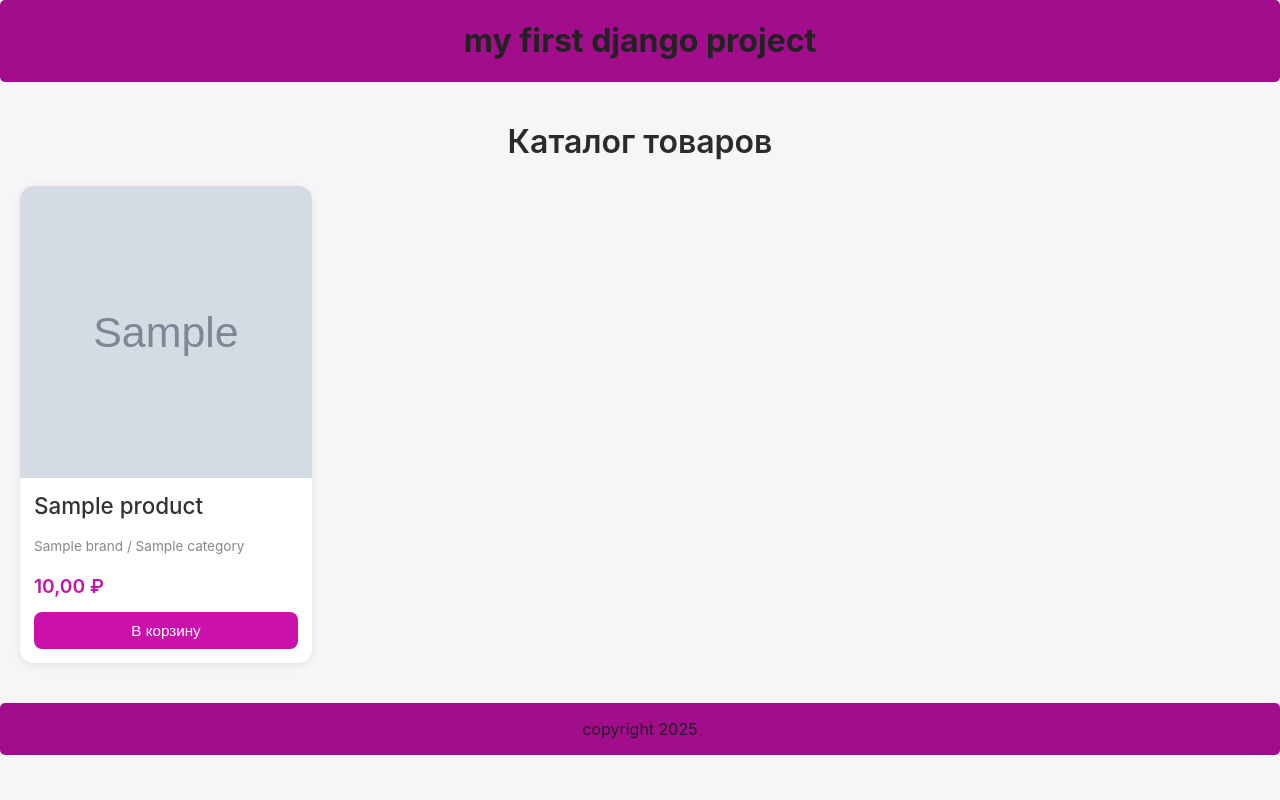
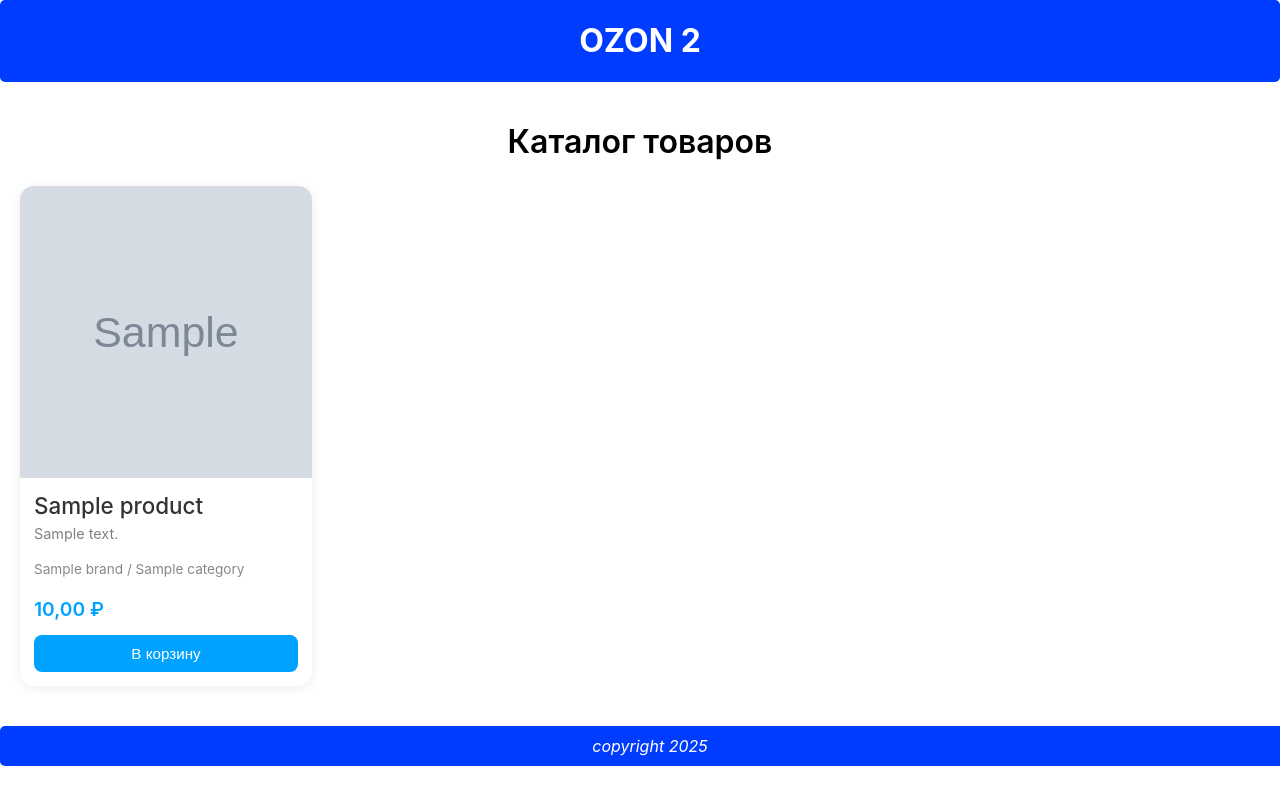
Before and after one commit to ivan-merzlov2009/my.first.django.project, a Django app: page / in a window 1280 px wide. Run offline with Django 5.2, Linux system fonts and the light colour scheme; tables that the repository leaves empty hold one stand-in row (values such as "Sample post"); grey boxes marked "Sample" are stand-in pictures.

Commit message:
commit_site

```diff
--- a/app/static/styles/style.css
+++ b/app/static/styles/style.css
@@ -1,9 +1,9 @@
-/* === Базовые стили === */
+
 body {
     font-family: "Inter", "Segoe UI", sans-serif;
-    background-color: #f6f6f8;
+    background-color: white;
     margin: 0;
-    color: #222;
+    color: black;
 }
 
 .container {
@@ -17,17 +17,15 @@
     font-weight: 600;
     margin-bottom: 25px;
     text-align: center;
-    color: #2b2b2b;
+    color: black;
 }
 
-/* === Сетка товаров === */
 .product-grid {
     display: grid;
-    grid-template-columns: repeat(4, 1fr); /* 4 колонки */
+    grid-template-columns: repeat(4, 1fr);
     gap: 24px;
 }
 
-/* === Карточка товара === */
 .product-card {
     background: #fff;
     border-radius: 14px;
@@ -45,7 +43,6 @@
     box-shadow: 0 4px 14px rgba(0, 0, 0, 0.12);
 }
 
-/* === Фото === */
 .product-image-wrap {
     width: 100%;
     aspect-ratio: 1/1;
@@ -64,7 +61,6 @@
     transform: scale(1.05);
 }
 
-/* === Описание === */
 .product-details {
     padding: 14px;
     display: flex;
@@ -96,19 +92,18 @@
 .product-price {
     font-size: 1.2rem;
     font-weight: 600;
-    color: #cb11ab; /* фиолетовый, как у Wildberries */
+    color: #00a2ff;
 }
 
 .product-old-price {
     text-decoration: line-through;
-    color: #aaa;
+    color: grey;
     font-size: 0.9rem;
 }
 
-/* === Кнопка === */
 .add-to-cart {
-    background-color: #cb11ab;
-    color: #fff;
+    background-color: #00a2ff;
+    color: white;
     border: none;
     border-radius: 8px;
     padding: 10px 0;
@@ -119,10 +114,9 @@
 }
 
 .add-to-cart:hover {
-    background-color: #a10d8a;
+    background-color: #003cff;
 }
 
-/* === Секция брендов === */
 .section-title {
     margin-top: 60px;
     font-size: 1.6rem;
@@ -137,7 +131,7 @@
 }
 
 .brand-item {
-    background: #fff;
+    background: white;
     border-radius: 10px;
     padding: 12px;
     text-align: center;
@@ -162,6 +156,19 @@
     display: flex;
     align-items: center;
     justify-content: center;
-  background-color: #a10d8a;
+  background-color:#003cff ;
+  color: white;
     border-radius: 5px;
 }
+footer{
+    padding: 10px;
+}
+.product-desc{
+    font-size: 0.9rem;
+    font-weight: 400;
+    color: grey;
+    margin: 0;
+    text-overflow: ellipsis;
+    overflow: hidden;
+    white-space: nowrap;
+}
--- a/app/templates/app/index.html
+++ b/app/templates/app/index.html
@@ -15,6 +15,7 @@
             </div>
             <div class="product-details">
                 <h2 class="product-name">{{ product.name }}</h2>
+                <h2 class="product-desc">{{ product.description }}</h2>
                 <p class="product-category">{{ product.brand.name }} / {{ product.category.name }}</p>
                 <div class="product-price-block">
                     <span class="product-price">{{ product.price }} ₽</span>
--- a/app/templates/footer.html
+++ b/app/templates/footer.html
@@ -1,3 +1,3 @@
 <footer>
-    <p>copyright 2025</p>
+    <i>copyright 2025</i>
 </footer>
--- a/app/templates/header.html
+++ b/app/templates/header.html
@@ -1,3 +1,3 @@
 <header>
-    <h1>my first django project</h1>
+    <h1>OZON 2</h1>
 </header>
```
